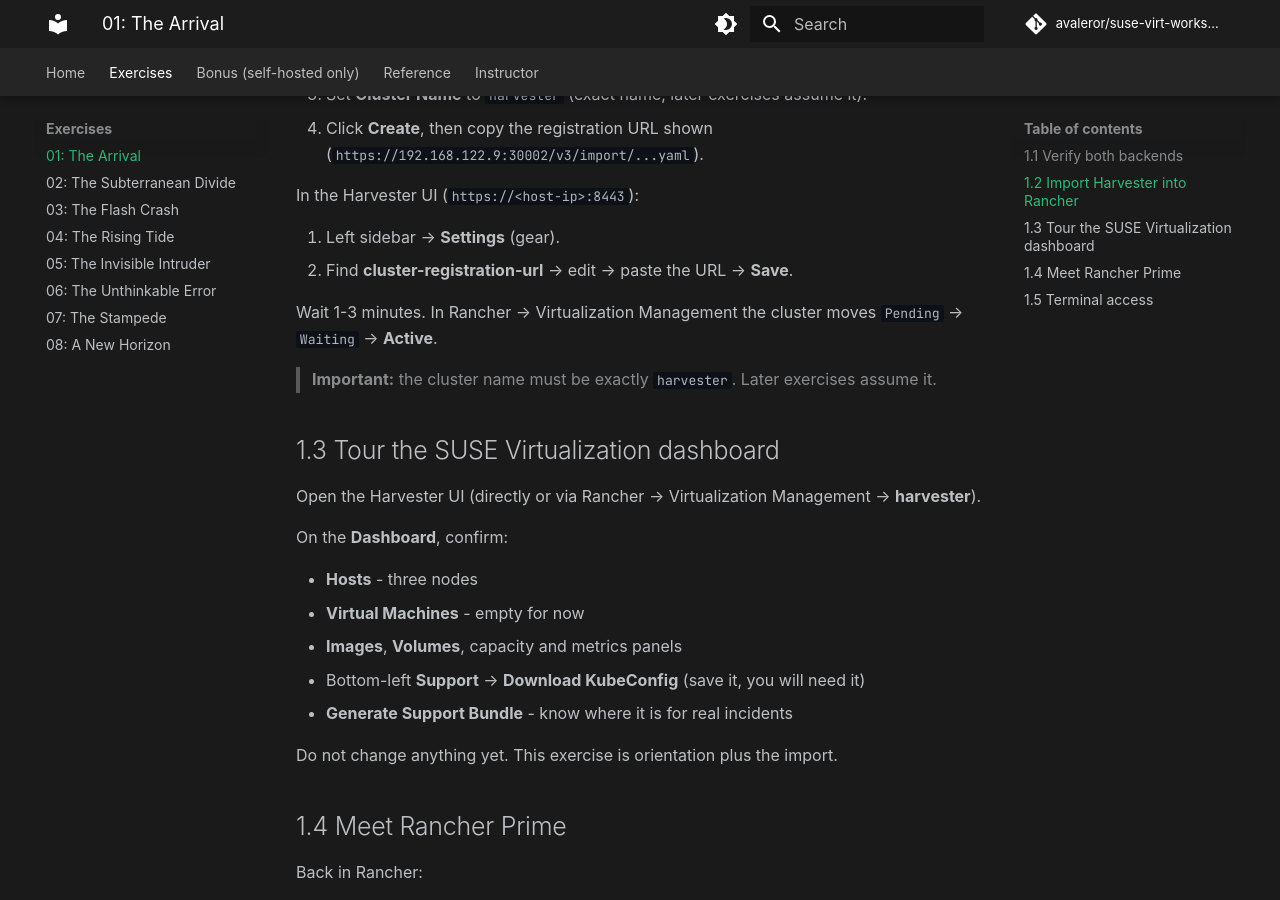
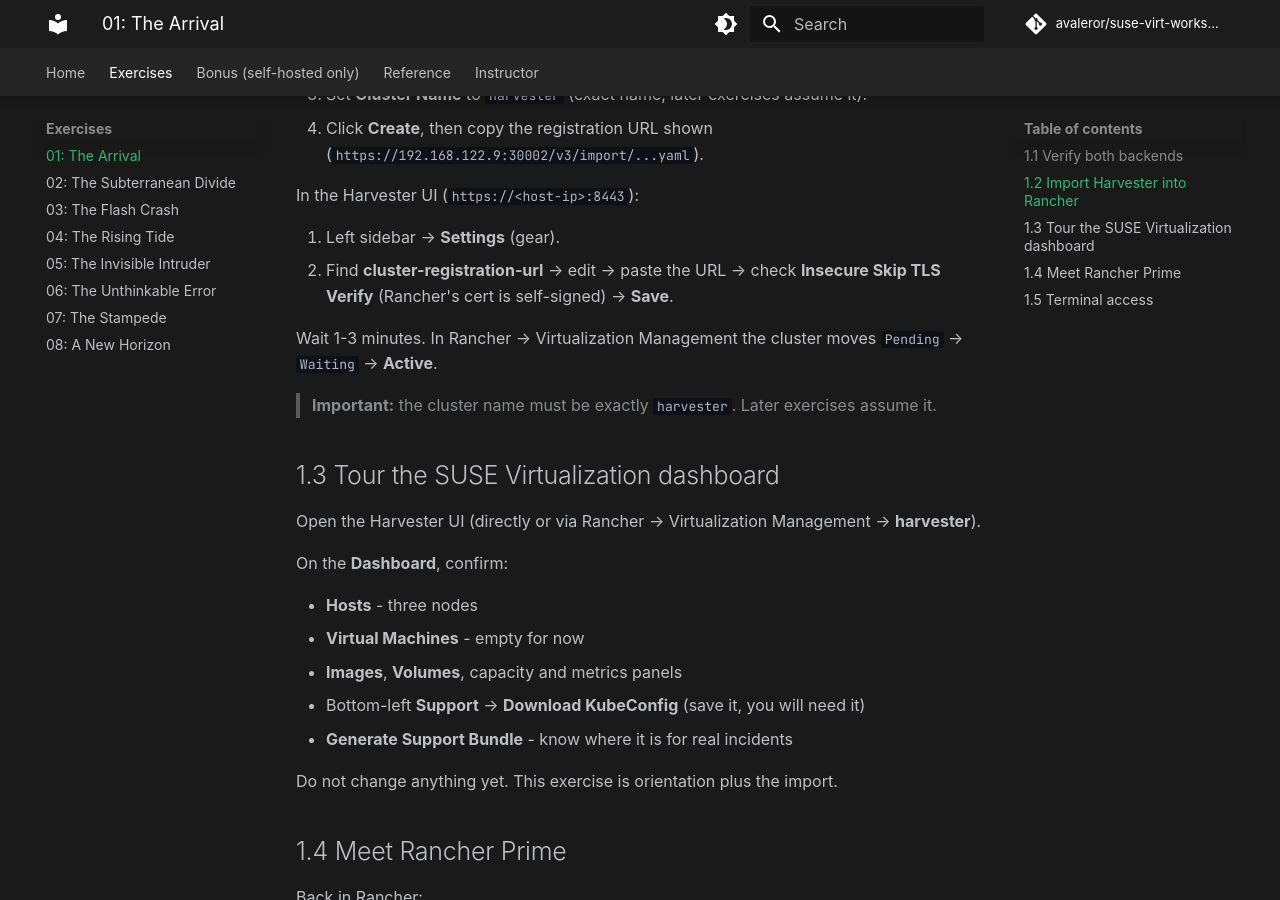
Before and after one commit to avaleror/suse-virt-workshop, an MkDocs documentation site: the page built from docs/exercises/01-the-arrival.md, in a window 1280 px wide and 900 px high, scrolled down 1202 px. Built offline with MkDocs 1.6.1 and Material for MkDocs 9.7.7, drawn with Linux system fonts in a browser that asks for light colours; some web fonts are replaced; comment, search, counter and statistics services are not loaded.

Commit message:
docs: note the Insecure Skip TLS Verify checkbox in Exercise 1
Andrés hit this live: importing Harvester into Rancher failed with an
opaque {"data":""} in the Harvester UI. Root cause traced live (DNS,
network, and Rancher's own response were all fine): Harvester's backend
does a strict TLS verify when fetching the cluster-registration-url
server-side, and Rancher's cert is self-signed by design in this lab, so
the fetch fails closed with no descriptive error unless the adjacent
"Insecure Skip TLS Verify" checkbox is checked. Every student on both
bare-metal and AWS hits the identical self-signed Rancher, so this isn't
one-off. Not a rodeo-cli bug, just missing instruction.

Co-Authored-By: Claude Sonnet 5 <noreply@anthropic.com>
Claude-Session: https://claude.ai/code/session_01Mr1xUVC1dk5Fo5VUjPTnAh

```diff
--- a/docs/exercises/01-the-arrival.md
+++ b/docs/exercises/01-the-arrival.md
@@ -40,7 +40,7 @@ Expect a Harvester API version and `collection` from Rancher. `rodeo status` sho
 In the Harvester UI (`https://<host-ip>:8443`):
 
 1. Left sidebar → **Settings** (gear).
-2. Find **cluster-registration-url** → edit → paste the URL → **Save**.
+2. Find **cluster-registration-url** → edit → paste the URL → check **Insecure Skip TLS Verify** (Rancher's cert is self-signed) → **Save**.
 
 Wait 1-3 minutes. In Rancher → Virtualization Management the cluster moves `Pending` → `Waiting` → **Active**.
 
```
Also changed, not shown: docs/instructor/pre-lab-checklist.md (+1 -0 lines).
